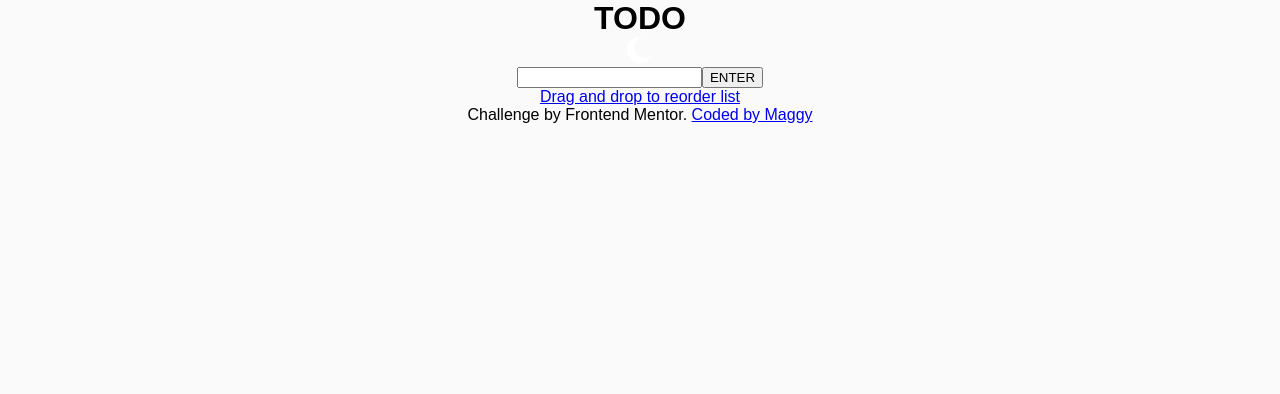
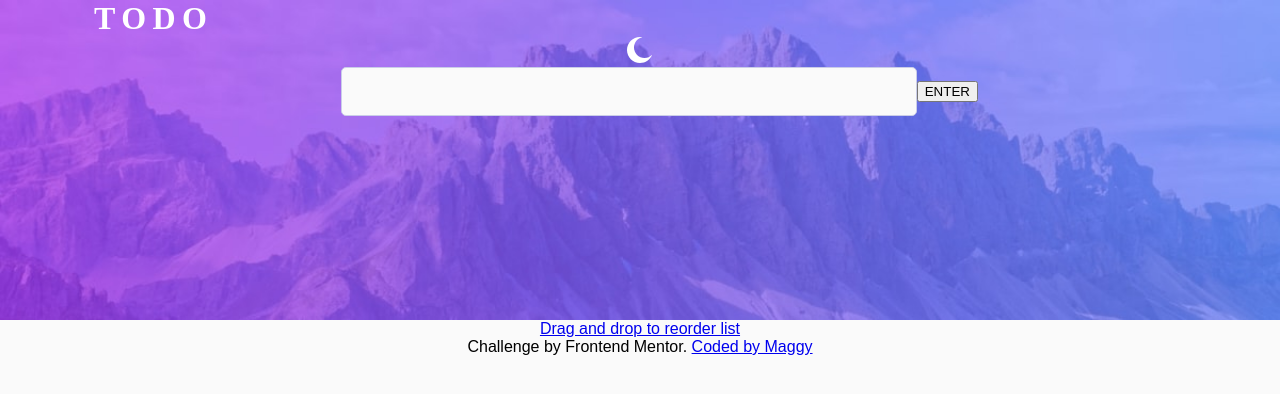
Before and after one commit to PrincessMaggy/todo_app, a React (Create React App) app: page / in a window 1280 px wide. Shown: the top 394 px of the page. Built offline with nearby package versions, Linux system fonts and the light colour scheme.

Commit message:
styled header

```diff
--- a/src/styles/_main.scss
+++ b/src/styles/_main.scss
@@ -0,0 +1,36 @@
+.header {
+    background-image: var(--backgroundImage);
+    background-repeat: no-repeat;
+    background-size: cover;
+    height: 20em;
+}
+
+.todo {
+    display: inline-flex;
+    width: 44vw;
+    margin: 4em 0 1.5em 1em;
+}
+
+input[type=text] {
+    border: 1px groove var(--lightGrayishBlue);
+    padding: 1.2em 0 1.2em 1em;
+    border-radius: 5px;
+    text-align: left;
+    width: 45vw;
+    margin: 0 0 1em 2.9em;
+    cursor: text;
+    font-weight: 700;
+    background-color: var(--background);
+}
+
+.myDIV {
+    position: relative;
+}
+
+h1 {
+    color: white;
+    text-transform: uppercase;
+    letter-spacing: 0.2em;
+    font-family: var(--headerFont);
+    margin-right: 76%;
+}
```
